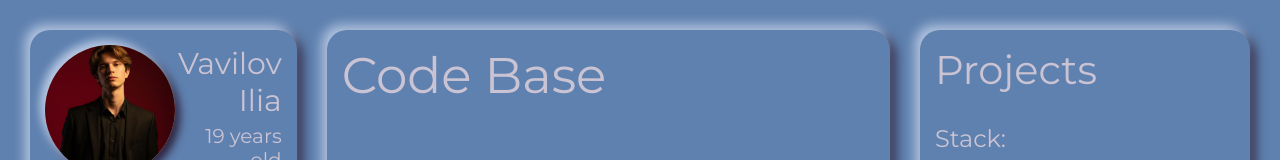
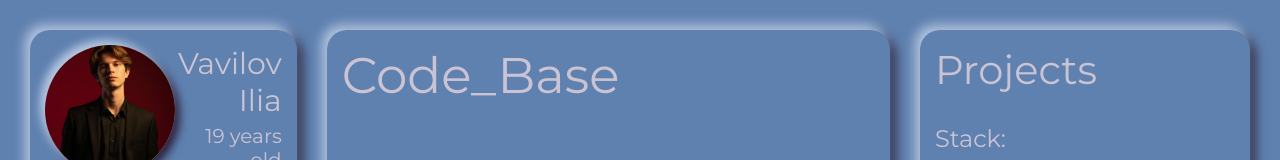
Before and after one commit to GrimProg-design/Code_Base, a React (Vite) app: page / in a window 1280 px wide. Shown: the top 160 px of the page. Built offline with nearby package versions, Linux system fonts and the light colour scheme; a web font is replaced by a local one.

Commit message:
Add Subdash

```diff
--- a/src/components/header/Header.jsx
+++ b/src/components/header/Header.jsx
@@ -3,7 +3,7 @@ import "./Header.css"
 export default function Header() {
     return (
         <div className="boxes-wrapper header-wrapper">
-            <p>Code Base</p>
+            <p>Code_Base</p>
         </div>
     )
 }
```
